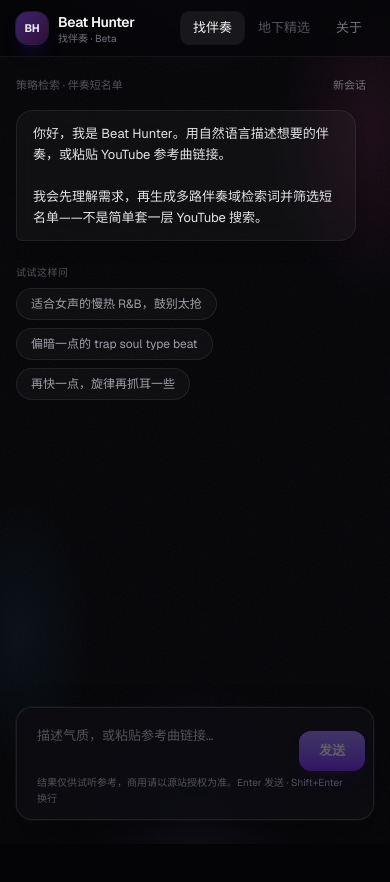
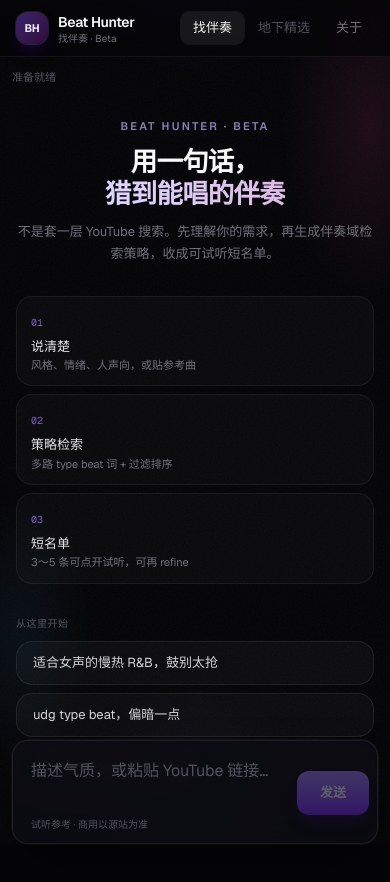
Before and after one commit to wax0629/waxlist, a Next.js app: page /chat in a window 390 px wide. Shown: the top 882 px of the page. Before the commit the page ends 844 px from the top, so only its background shows below. Built offline with nearby package versions, Linux system fonts and the light colour scheme.

Commit message:
UI pass 2: hero, card IA, full states, mobile
Replace welcome bubble with product hero empty state. Standardize
beat card hierarchy, add result skeleton and empty/error panels,
and improve mobile safe areas and touch targets.

```diff
--- a/src/app/chat/chat-client.tsx
+++ b/src/app/chat/chat-client.tsx
@@ -3,24 +3,19 @@
 import { useCallback, useEffect, useRef, useState } from "react";
 import { useSearchParams } from "next/navigation";
 import { BeatCard } from "@/components/beat-card";
+import { ChatHero } from "@/components/chat-hero";
+import { EmptyResults } from "@/components/empty-results";
+import { ResultSkeleton } from "@/components/result-skeleton";
 import { SearchMeta } from "@/components/search-meta";
 import { SiteHeader } from "@/components/site-header";
 import type { BeatCandidate, ChatMessage, SearchIntent } from "@/lib/types";
 
 const SESSION_KEY = "beat-hunter-session-id";
 
-const WELCOME: ChatMessage = {
-  id: "welcome",
-  role: "assistant",
-  content:
-    "你好，我是 Beat Hunter。用自然语言描述想要的伴奏，或粘贴 YouTube 参考曲链接。\n\n我会先理解需求，再生成多路伴奏域检索词并筛选短名单——不是简单套一层 YouTube 搜索。",
-  created_at: new Date().toISOString(),
-};
-
 const SUGGESTIONS = [
   "适合女声的慢热 R&B，鼓别太抢",
-  "偏暗一点的 trap soul type beat",
-  "再快一点，旋律再抓耳一些",
+  "udg type beat，偏暗一点",
+  "偏暗 trap soul，适合写词",
 ];
 
 const LOADING_HINTS = [
@@ -42,10 +37,46 @@
   error?: string;
 }
 
+type Turn =
+  | { kind: "user"; id: string; content: string }
+  | {
+      kind: "assistant";
+      id: string;
+      content: string;
+      candidates?: BeatCandidate[];
+      intent_summary?: string;
+      queries_used?: string[];
+      empty?: boolean;
+    };
+
+function toTurns(messages: ChatMessage[]): Turn[] {
+  const out: Turn[] = [];
+  for (const m of messages) {
+    if (m.role === "user") {
+      out.push({ kind: "user", id: m.id, content: m.content });
+    } else if (m.role === "assistant") {
+      const empty =
+        Array.isArray(m.candidates) &&
+        m.candidates.length === 0 &&
+        !m.content.includes("出了点问题");
+      out.push({
+        kind: "assistant",
+        id: m.id,
+        content: m.content,
+        candidates: m.candidates,
+        intent_summary: m.intent_summary,
+        queries_used: m.queries_used,
+        empty: empty || undefined,
+      });
+    }
+  }
+  return out;
+}
+
 export function ChatClient() {
   const searchParams = useSearchParams();
   const [sessionId, setSessionId] = useState<string | null>(null);
-  const [messages, setMessages] = useState<ChatMessage[]>([WELCOME]);
+  const [turns, setTurns] = useState<Turn[]>([]);
   const [input, setInput] = useState("");
   const [loading, setLoading] = useState(false);
   const [loadingHint, setLoadingHint] = useState(LOADING_HINTS[0]);
@@ -56,10 +87,13 @@
   const bottomRef = useRef<HTMLDivElement>(null);
   const refBootstrapped = useRef(false);
   const loadingRef = useRef(false);
+  const composerRef = useRef<HTMLTextAreaElement>(null);
+
+  const isFresh = turns.length === 0 && !loading && !restoring;
 
   useEffect(() => {
-    bottomRef.current?.scrollIntoView({ behavior: "smooth" });
-  }, [messages, loading]);
+    bottomRef.current?.scrollIntoView({ behavior: "smooth", block: "end" });
+  }, [turns, loading, error]);
 
   useEffect(() => {
     if (!loading) return;
@@ -94,7 +128,7 @@
       };
       setSessionId(data.id);
       if (data.messages?.length) {
-        setMessages([WELCOME, ...data.messages]);
+        setTurns(toTurns(data.messages));
       }
     } catch {
       // ignore
@@ -114,11 +148,10 @@
       if ((!trimmed && !refUrl) || loadingRef.current) return;
 
       const displayText = trimmed || `参考：${refUrl}`;
-      const optimisticUser: ChatMessage = {
+      const userTurn: Turn = {
+        kind: "user",
         id: `local-${Date.now()}`,
-        role: "user",
         content: displayText,
-        created_at: new Date().toISOString(),
       };
 
       setInput("");
@@ -126,7 +159,7 @@
       setLastFailedText(null);
       setLoading(true);
       loadingRef.current = true;
-      setMessages((prev) => [...prev, optimisticUser]);
+      setTurns((prev) => [...prev, userTurn]);
 
       try {
         const res = await fetch("/api/chat", {
@@ -152,30 +185,29 @@
             ? `\n\n（${data.warnings.join(" ")}）`
             : "";
 
-        const assistantMsg: ChatMessage = {
+        const candidates = data.candidates ?? [];
+        const assistantTurn: Turn = {
+          kind: "assistant",
           id: `asst-${Date.now()}`,
-          role: "assistant",
           content: `${data.assistant_message}${warn}`,
-          created_at: new Date().toISOString(),
-          candidates: data.candidates ?? [],
+          candidates,
           intent_summary: data.intent_summary,
           queries_used: data.queries_used,
-          intent: data.intent,
+          empty: candidates.length === 0,
         };
 
-        setMessages((prev) => [...prev, assistantMsg]);
+        setTurns((prev) => [...prev, assistantTurn]);
       } catch (err) {
         const msg = err instanceof Error ? err.message : "网络错误";
         setError(msg);
         setLastFailedText(displayText);
         setLastStatus("error");
-        setMessages((prev) => [
+        setTurns((prev) => [
           ...prev,
           {
+            kind: "assistant",
             id: `err-${Date.now()}`,
-            role: "assistant",
-            content: `出了点问题：${msg}。可点下方重试。`,
-            created_at: new Date().toISOString(),
+            content: `出了点问题：${msg}`,
           },
         ]);
       } finally {
@@ -204,21 +236,22 @@
   function newChat() {
     localStorage.removeItem(SESSION_KEY);
     setSessionId(null);
-    setMessages([WELCOME]);
+    setTurns([]);
     setError(null);
     setLastStatus(null);
+    setLastFailedText(null);
     setInput("");
+    composerRef.current?.focus();
   }
-
-  const showSuggestions = messages.length <= 1 && !loading && !restoring;
 
   return (
     <div className="flex min-h-dvh flex-1 flex-col text-zinc-100">
       <SiteHeader />
 
-      <main className="mx-auto flex w-full max-w-3xl flex-1 flex-col px-4 pb-6 pt-4 md:px-6">
-        <div className="mb-3 flex items-center justify-between gap-2">
-          <div className="flex flex-wrap items-center gap-2 text-[11px]">
+      <main className="mx-auto flex w-full max-w-3xl flex-1 flex-col px-3 pb-[max(1rem,env(safe-area-inset-bottom))] pt-3 sm:px-4 md:px-6 md:pt-4">
+        {/* Status bar — compact on mobile */}
+        <div className="mb-2 flex items-center justify-between gap-2 sm:mb-3">
+          <div className="flex min-w-0 flex-wrap items-center gap-2 text-[11px]">
             {lastStatus ? (
               <span
                 className={
@@ -232,126 +265,127 @@
                 {lastStatus === "ok"
                   ? "检索正常"
                   : lastStatus === "degraded"
-                    ? "降级模式"
+                    ? "降级"
                     : "出错"}
               </span>
+            ) : isFresh ? (
+              <span className="text-zinc-600">准备就绪</span>
             ) : (
-              <span className="text-zinc-600">策略检索 · 伴奏短名单</span>
+              <span className="text-zinc-600">进行中</span>
             )}
-            {sessionId ? (
-              <span className="hidden text-zinc-600 sm:inline">
-                {sessionId.slice(0, 8)}…
-              </span>
-            ) : null}
           </div>
+          {!isFresh ? (
             <button
               type="button"
               onClick={newChat}
-            className="rounded-lg px-2 py-1 text-[11px] text-zinc-500 transition hover:bg-white/[0.04] hover:text-zinc-200"
+              className="min-h-9 shrink-0 rounded-lg px-2.5 text-[12px] text-zinc-500 transition hover:bg-white/[0.04] hover:text-zinc-200"
             >
               新会话
             </button>
+          ) : null}
         </div>
 
-        <div className="flex min-h-0 flex-1 flex-col gap-6 overflow-y-auto pb-3">
+        <div className="flex min-h-0 flex-1 flex-col gap-5 overflow-y-auto overscroll-contain pb-3">
           {restoring && (
             <p className="text-xs text-zinc-500">恢复会话…</p>
           )}
-          {messages.map((m) => (
-            <div
-              key={m.id}
-              className={
-                m.role === "user" ? "flex justify-end" : "flex justify-start"
-              }
-            >
-              <div
-                className={
-                  m.role === "user"
-                    ? "max-w-[min(85%,28rem)] rounded-2xl rounded-br-md bg-gradient-to-br from-violet-500 to-violet-700 px-4 py-2.5 text-[13px] leading-relaxed text-white shadow-lg shadow-violet-950/50"
-                    : "w-full max-w-[95%] space-y-2.5"
-                }
-              >
-                {m.role === "assistant" ? (
-                  <>
-                    <div className="rounded-2xl rounded-bl-md border border-white/[0.07] bg-white/[0.035] px-4 py-3 text-[13px] leading-relaxed text-zinc-200 whitespace-pre-wrap shadow-lg shadow-black/20 backdrop-blur-md">
-                      {m.content}
+
+          {/* 1. First-screen product narrative */}
+          {isFresh && (
+            <ChatHero
+              suggestions={SUGGESTIONS}
+              disabled={loading}
+              onPick={(s) => void sendMessage(s)}
+            />
+          )}
+
+          {/* Conversation */}
+          {turns.map((t) =>
+            t.kind === "user" ? (
+              <div key={t.id} className="flex justify-end">
+                <div className="max-w-[min(88%,22rem)] rounded-2xl rounded-br-md bg-gradient-to-br from-violet-500 to-violet-700 px-3.5 py-2.5 text-[13px] leading-relaxed text-white shadow-lg shadow-violet-950/40 sm:max-w-[min(85%,28rem)] sm:px-4">
+                  {t.content}
+                </div>
+              </div>
+            ) : (
+              <div key={t.id} className="flex w-full justify-start">
+                <div className="w-full max-w-full space-y-2.5 sm:max-w-[95%]">
+                  <div className="rounded-2xl rounded-bl-md border border-white/[0.07] bg-white/[0.035] px-3.5 py-3 text-[13px] leading-relaxed text-zinc-200 whitespace-pre-wrap shadow-lg shadow-black/20 backdrop-blur-md sm:px-4">
+                    {t.content}
                   </div>
                   <SearchMeta
-                      intentSummary={m.intent_summary}
-                      queriesUsed={m.queries_used}
+                    intentSummary={t.intent_summary}
+                    queriesUsed={t.queries_used}
                   />
-                    {m.candidates && m.candidates.length > 0 && (
-                      <div className="grid gap-3 sm:grid-cols-2">
-                        {m.candidates.map((b, i) => (
+                  {/* 3. Empty results state */}
+                  {t.empty ? (
+                    <EmptyResults
+                      onRetry={
+                        lastFailedText
+                          ? undefined
+                          : () => {
+                              const prevUser = [...turns]
+                                .reverse()
+                                .find((x) => x.kind === "user");
+                              if (prevUser && prevUser.kind === "user") {
+                                void sendMessage(prevUser.content);
+                              }
+                            }
+                      }
+                      onNewDirection={newChat}
+                    />
+                  ) : null}
+                  {t.candidates && t.candidates.length > 0 ? (
+                    <div className="grid grid-cols-1 gap-3 xs:grid-cols-2 sm:grid-cols-2">
+                      {t.candidates.map((b, i) => (
                         <BeatCard key={b.id} beat={b} index={i} />
                       ))}
                     </div>
-                    )}
-                  </>
-                ) : (
-                  m.content
-                )}
+                  ) : null}
                 </div>
               </div>
-          ))}
-          {showSuggestions && (
-            <div className="space-y-2">
-              <p className="text-[10px] font-medium uppercase tracking-wider text-zinc-600">
-                试试这样问
-              </p>
-              <div className="flex flex-wrap gap-2">
-                {SUGGESTIONS.map((s) => (
-                  <button
-                    key={s}
-                    type="button"
-                    disabled={loading}
-                    onClick={() => void sendMessage(s)}
-                    className="rounded-full border border-white/[0.08] bg-white/[0.03] px-3.5 py-1.5 text-left text-[12px] text-zinc-400 transition hover:border-violet-400/30 hover:bg-violet-500/10 hover:text-zinc-200"
-                  >
-                    {s}
-                  </button>
-                ))}
+            ),
+          )}
+
+          {/* 3. Loading skeleton */}
+          {loading && <ResultSkeleton label={loadingHint} />}
+
+          {/* 3. Error state */}
+          {error && (
+            <div className="flex flex-col gap-3 rounded-2xl border border-red-500/20 bg-red-500/[0.06] px-4 py-3 sm:flex-row sm:items-center sm:justify-between">
+              <div>
+                <p className="text-[13px] font-medium text-red-200/95">请求失败</p>
+                <p className="mt-0.5 text-[12px] text-red-300/70">{error}</p>
               </div>
-            </div>
-          )}
-          {loading && (
-            <div className="flex items-center gap-2 text-xs text-violet-300/80">
-              <span className="relative flex h-2 w-2">
-                <span className="absolute inline-flex h-full w-full animate-ping rounded-full bg-violet-400/40" />
-                <span className="relative inline-flex h-2 w-2 rounded-full bg-violet-400/80" />
-              </span>
-              <span className="animate-pulse">{loadingHint}</span>
-            </div>
-          )}
-          {error && (
-            <div className="flex flex-wrap items-center gap-3 rounded-xl border border-red-500/20 bg-red-500/5 px-3 py-2 text-xs">
-              <p className="text-red-300/90">{error}</p>
               {lastFailedText ? (
                 <button
                   type="button"
                   disabled={loading}
                   onClick={() => void sendMessage(lastFailedText)}
-                  className="rounded-lg bg-red-500/15 px-2.5 py-1 font-medium text-red-200/90 transition hover:bg-red-500/25"
+                  className="min-h-10 shrink-0 rounded-xl bg-red-500/20 px-4 py-2 text-[12px] font-semibold text-red-100 transition hover:bg-red-500/30"
                 >
                   重试上一条
                 </button>
               ) : null}
             </div>
           )}
-          <div ref={bottomRef} />
+
+          <div ref={bottomRef} className="h-px shrink-0" />
         </div>
 
+        {/* Composer — mobile safe area + thumb reach */}
         <form
           onSubmit={onSend}
-          className="sticky bottom-0 mt-auto rounded-2xl border border-white/[0.08] bg-[#0c0c12]/85 p-2 shadow-2xl shadow-black/60 ring-1 ring-white/[0.04] backdrop-blur-xl"
+          className="sticky bottom-0 z-20 mt-auto border border-white/[0.08] bg-[#0c0c12]/90 p-2 shadow-2xl shadow-black/60 ring-1 ring-white/[0.04] backdrop-blur-xl rounded-2xl sm:p-2.5"
         >
           <div className="flex items-end gap-2">
             <textarea
+              ref={composerRef}
               value={input}
               onChange={(e) => setInput(e.target.value)}
               rows={2}
-              placeholder="描述气质，或粘贴参考曲链接…"
-              className="min-h-[52px] flex-1 resize-none bg-transparent px-3 py-2.5 text-[13px] text-zinc-100 placeholder:text-zinc-600 focus:outline-none"
+              placeholder="描述气质，或粘贴 YouTube 链接…"
+              className="max-h-32 min-h-[48px] flex-1 resize-none bg-transparent px-2.5 py-2.5 text-[16px] text-zinc-100 placeholder:text-zinc-600 focus:outline-none sm:min-h-[52px] sm:px-3 sm:text-[13px]"
               onKeyDown={(e) => {
                 if (e.nativeEvent.isComposing || e.keyCode === 229) return;
                 if (e.key === "Enter" && !e.shiftKey) {
@@ -363,13 +397,17 @@
             <button
               type="submit"
               disabled={loading || !input.trim()}
-              className="mb-1 shrink-0 rounded-xl bg-gradient-to-b from-violet-400 to-violet-600 px-5 py-2.5 text-[13px] font-semibold text-white shadow-lg shadow-violet-950/50 transition hover:from-violet-300 hover:to-violet-500 disabled:cursor-not-allowed disabled:opacity-35"
+              className="mb-0.5 min-h-11 min-w-[4.5rem] shrink-0 rounded-xl bg-gradient-to-b from-violet-400 to-violet-600 px-4 py-2.5 text-[13px] font-semibold text-white shadow-lg shadow-violet-950/50 transition hover:from-violet-300 hover:to-violet-500 disabled:cursor-not-allowed disabled:opacity-35 sm:min-h-10 sm:min-w-0 sm:px-5"
             >
               {loading ? "…" : "发送"}
             </button>
           </div>
-          <p className="px-3 pb-1 text-[10px] leading-relaxed text-zinc-600">
-            结果仅供试听参考，商用请以源站授权为准。Enter 发送 · Shift+Enter 换行
+          <p className="px-2.5 pb-0.5 text-[10px] leading-relaxed text-zinc-600 sm:px-3">
+            试听参考 · 商用以源站为准
+            <span className="hidden sm:inline">
+              {" "}
+              · Enter 发送 · Shift+Enter 换行
+            </span>
           </p>
         </form>
       </main>
--- /dev/null
+++ b/src/components/chat-hero.tsx
@@ -0,0 +1,71 @@
+"use client";
+
+const STEPS = [
+  { n: "01", t: "说清楚", d: "风格、情绪、人声向，或贴参考曲" },
+  { n: "02", t: "策略检索", d: "多路 type beat 词 + 过滤排序" },
+  { n: "03", t: "短名单", d: "3～5 条可点开试听，可再 refine" },
+];
+
+export function ChatHero({
+  suggestions,
+  onPick,
+  disabled,
+}: {
+  suggestions: string[];
+  onPick: (s: string) => void;
+  disabled?: boolean;
+}) {
+  return (
+    <section className="flex flex-col items-stretch gap-8 px-1 pb-4 pt-6 sm:pt-10">
+      <div className="space-y-3 text-center sm:text-left">
+        <p className="text-[11px] font-semibold uppercase tracking-[0.2em] text-violet-300/70">
+          Beat Hunter · Beta
+        </p>
+        <h1 className="text-[1.65rem] font-semibold leading-[1.2] tracking-tight text-zinc-50 sm:text-3xl">
+          用一句话，
+          <br className="sm:hidden" />
+          <span className="bg-gradient-to-r from-violet-200 to-fuchsia-200/90 bg-clip-text text-transparent">
+            猎到能唱的伴奏
+          </span>
+        </h1>
+        <p className="mx-auto max-w-md text-[13px] leading-relaxed text-zinc-500 sm:mx-0">
+          不是套一层 YouTube 搜索。先理解你的需求，再生成伴奏域检索策略，收成可试听短名单。
+        </p>
+      </div>
+
+      <ol className="grid gap-2 sm:grid-cols-3">
+        {STEPS.map((s) => (
+          <li
+            key={s.n}
+            className="rounded-2xl border border-white/[0.06] bg-white/[0.025] px-3.5 py-3 text-left"
+          >
+            <span className="font-mono text-[10px] text-violet-400/70">{s.n}</span>
+            <p className="mt-1 text-[13px] font-medium text-zinc-200">{s.t}</p>
+            <p className="mt-0.5 text-[11px] leading-snug text-zinc-550 text-zinc-500">
+              {s.d}
+            </p>
+          </li>
+        ))}
+      </ol>
+
+      <div className="space-y-2.5">
+        <p className="text-[10px] font-medium uppercase tracking-wider text-zinc-600">
+          从这里开始
+        </p>
+        <div className="flex flex-col gap-2 sm:flex-row sm:flex-wrap">
+          {suggestions.map((s) => (
+            <button
+              key={s}
+              type="button"
+              disabled={disabled}
+              onClick={() => onPick(s)}
+              className="min-h-11 rounded-2xl border border-white/[0.08] bg-white/[0.03] px-4 py-2.5 text-left text-[13px] text-zinc-300 transition active:scale-[0.99] hover:border-violet-400/35 hover:bg-violet-500/10 hover:text-zinc-100 disabled:opacity-50 sm:min-h-0 sm:rounded-full sm:py-2 sm:text-[12px]"
+            >
+              {s}
+            </button>
+          ))}
+        </div>
+      </div>
+    </section>
+  );
+}
--- /dev/null
+++ b/src/components/empty-results.tsx
@@ -0,0 +1,38 @@
+"use client";
+
+export function EmptyResults({
+  onRetry,
+  onNewDirection,
+}: {
+  onRetry?: () => void;
+  onNewDirection?: () => void;
+}) {
+  return (
+    <div className="rounded-2xl border border-dashed border-white/10 bg-white/[0.02] px-4 py-6 text-center">
+      <p className="text-[13px] font-medium text-zinc-300">这轮没有合适的短名单</p>
+      <p className="mt-1.5 text-[12px] leading-relaxed text-zinc-500">
+        可以换种说法（更具体的风格/速度），或贴一条参考曲链接再试。
+      </p>
+      <div className="mt-4 flex flex-wrap items-center justify-center gap-2">
+        {onRetry ? (
+          <button
+            type="button"
+            onClick={onRetry}
+            className="min-h-10 rounded-xl bg-white/[0.06] px-4 py-2 text-[12px] font-medium text-zinc-200 ring-1 ring-white/10 transition hover:bg-white/[0.1]"
+          >
+            用原话再试一次
+          </button>
+        ) : null}
+        {onNewDirection ? (
+          <button
+            type="button"
+            onClick={onNewDirection}
+            className="min-h-10 rounded-xl px-4 py-2 text-[12px] text-zinc-500 transition hover:text-zinc-300"
+          >
+            清空重来
+          </button>
+        ) : null}
+      </div>
+    </div>
+  );
+}
--- /dev/null
+++ b/src/components/result-skeleton.tsx
@@ -0,0 +1,31 @@
+"use client";
+
+export function ResultSkeleton({ label }: { label: string }) {
+  return (
+    <div className="w-full max-w-[95%] space-y-3" aria-busy="true" aria-live="polite">
+      <div className="flex items-center gap-2.5 rounded-2xl border border-white/[0.06] bg-white/[0.03] px-4 py-3">
+        <span className="relative flex h-2 w-2 shrink-0">
+          <span className="absolute inline-flex h-full w-full animate-ping rounded-full bg-violet-400/50" />
+          <span className="relative inline-flex h-2 w-2 rounded-full bg-violet-400" />
+        </span>
+        <p className="text-[12px] text-violet-200/80">{label}</p>
+      </div>
+      <div className="grid gap-3 sm:grid-cols-2">
+        {[0, 1, 2, 3].map((i) => (
+          <div
+            key={i}
+            className="overflow-hidden rounded-2xl border border-white/[0.06] bg-white/[0.025]"
+            style={{ animationDelay: `${i * 80}ms` }}
+          >
+            <div className="aspect-[16/10] animate-pulse bg-zinc-800/80" />
+            <div className="space-y-2 p-3.5">
+              <div className="h-3 w-4/5 animate-pulse rounded bg-zinc-800/90" />
+              <div className="h-2.5 w-2/5 animate-pulse rounded bg-zinc-800/70" />
+              <div className="h-2.5 w-full animate-pulse rounded bg-zinc-800/50" />
+            </div>
+          </div>
+        ))}
+      </div>
+    </div>
+  );
+}
```
Also changed, not shown: src/components/beat-card.tsx (+27 -17 lines), 1 other file (tests, documents, lock files or other folders). Lines whose indentation alone changed are shown as unchanged.
